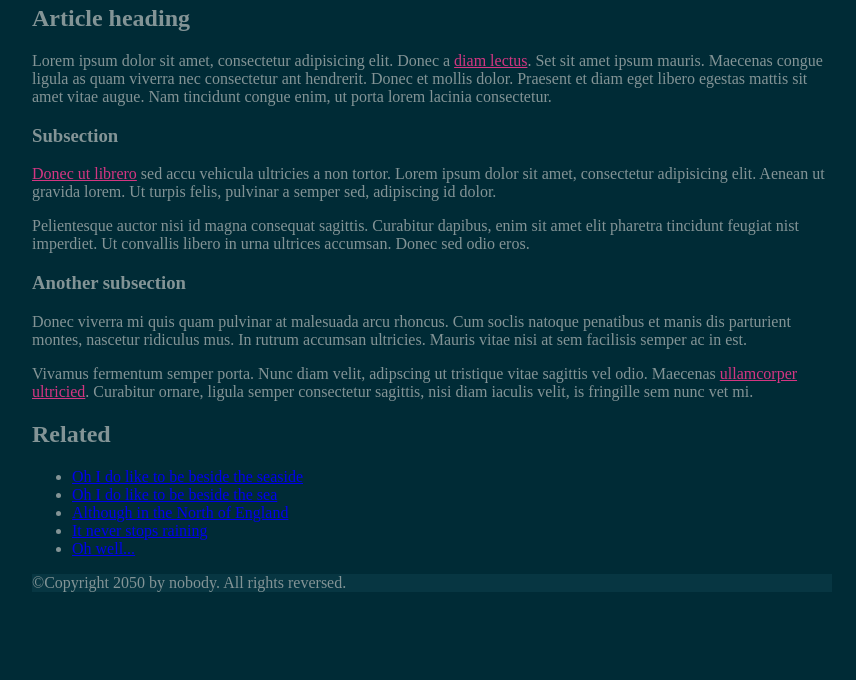
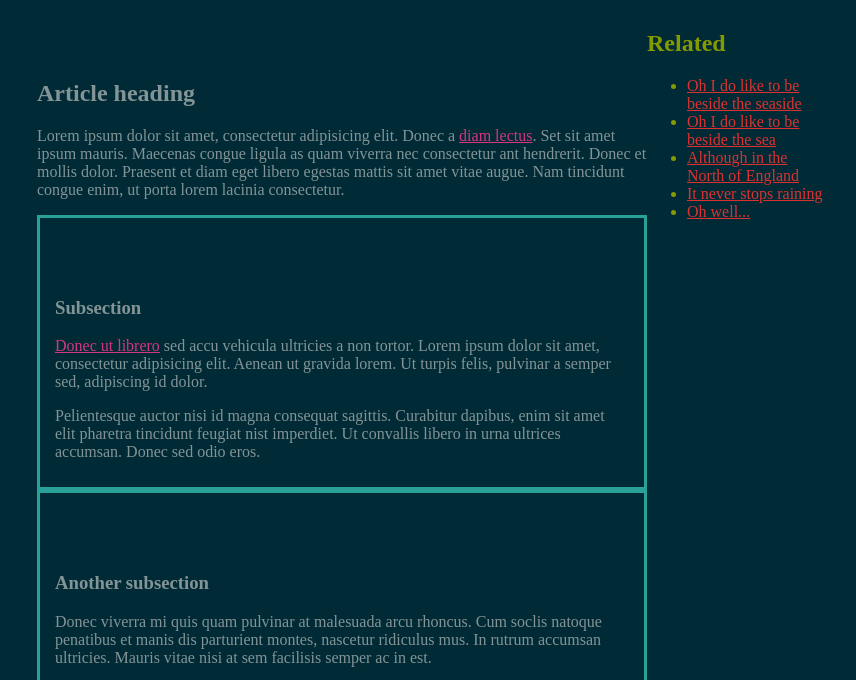
Before and after one commit to Ayesha-1095/assessment-1.3-web-skills, a plain HTML site: page index.html in a window 1280 px wide. Shown: the part 149-829 px from the top of the page, without its empty margins (208-1064 px from the left). Before the commit the page ends 800 px from the top, so only its background shows below. Drawn offline with Linux system fonts and the light colour scheme; a web font is replaced by a local one.

Commit message:
Add content layout, subsection borders, and aside styling
# Article, Aside and Content Layout

1. Created solid 3px c-cyan border around each article subsection.
2. Set flex layout on main to position aside to the right of article.
3. Added 50px top padding to all headings within the article.
4. Set aside text color to c-green with link colors c-red and c-blue on hover.
5. Consolidated duplicate CSS rules for cleaner code organisation.

```diff
--- a/style.css
+++ b/style.css
@@ -11,7 +11,7 @@
   --c-red: rgb(220,50,47);
   --c-magenta: rgb(211,54,130);
   --c-violet: rgb(108,113,196);
-  --c-blue: rgb(38, 58, 210);
+  --c-blue: rgb(38, 139, 210);
   --c-cyan: rgb(42,161,152);
   --c-green: rgb(133,153,0);
 }
@@ -21,44 +21,25 @@ html {
   background-color: var(--c-background-color);
 }
 
-body {
-  background-color: var(--c-background-color);
-}
-
-/* 2. Set the background color of the header and footer to c-background-highlights */
-header, footer {
-  background-color: var(--c-background-highlights);
-}
-
-/* 3. Set the text color in the main, footer, and header to be base-font-color */
-header, footer, main {
-  color: var(--base-font-color);
-}
-
-/* 4. Links in the article should be c-magenta */
-article a {
-  color: var(--c-magenta);
-}
-
-/* 5. When the mouse hovers over a link, it should be highlighted orange */
-article a:hover {
-  color: var(--c-orange);
-}
-
-/* 11. Set the maximum width of the page to 800px */
+/* 1. & 11. Set page background and maximum width to 800px */
 body {
   background-color: var(--c-background-color);
   max-width: 800px;
   margin: 0 auto;
 }
 
+/* 2. Set the background color of the header and footer to c-background-highlights
+   3. Set the text color in the main, footer, and header to be base-font-color */
+header, footer, main {
+  color: var(--base-font-color);
+}
+
 /* 7. Align the Header in the center, and set text size to 150%.
    The heading should be c-yellow. */
 header {
   background-color: var(--c-background-highlights);
-  color: var(--base-font-color);
   text-align: center;
-  margin-top: 0;
+  margin-top: 20px;
   padding: 10px 0;
 }
 
@@ -69,14 +50,15 @@ header h1 {
   margin: 0;
 }
 
+/* 2. Footer background */
 footer {
   background-color: var(--c-background-highlights);
-  color: var(--base-font-color);
   text-align: left;
 }
 
-/* 8.  Remove the bullet points from the unordered list in the nav section.
-   9. Align list items to center and apply flex layout across full width. */
+/* 8. Remove the bullet points from the unordered list in the nav section.
+   9. For the list items in the nav section list, align to the center,
+   and apply a flex layout across full width. */
 nav {
   padding: 8px 10px;
 }
@@ -97,3 +79,61 @@ nav ul li {
 nav ul li a {
   color: var(--c-blue);
 }
+
+nav ul li a:hover {
+    color: var(--c-orange);
+}
+
+/* 13. Set the layout of main content section so related links (aside)
+   is to the right of the article. */
+main {
+  display: flex;
+  gap: 0px;
+  padding: 5px;
+  align-items: flex-start;
+}
+
+article {
+  flex: 4;
+}
+
+/* 12. All headings within the article should have a top padding of 50px */
+article h2,
+article h3 {
+  padding-top: 50px;
+  color: var(--base-font-color);
+}
+
+/* 4. Links in the article should be c-magenta */
+article a {
+  color: var(--c-magenta);
+}
+
+/* 5. When the mouse hovers over a link, it should be highlighted orange */
+article a:hover {
+  color: var(--c-orange);
+}
+
+/* 6. Create a border around each subsection of the article including
+   the subsection heading. Border is solid, 3px wide, c-cyan color. */
+article section {
+  border: 3px solid var(--c-cyan);
+  padding: 10px 15px;
+  margin: 0;
+}
+
+/* 10. Color all text in the aside to c-green */
+aside {
+    flex: 1;
+    min-width: 180px;
+    color: var(--c-green);
+}
+
+/* 10. All links in the aside should be c-red, except when hovered (c-blue) */
+aside a {
+  color: var(--c-red);
+}
+
+aside a:hover {
+  color: var(--c-blue);
+}
```
